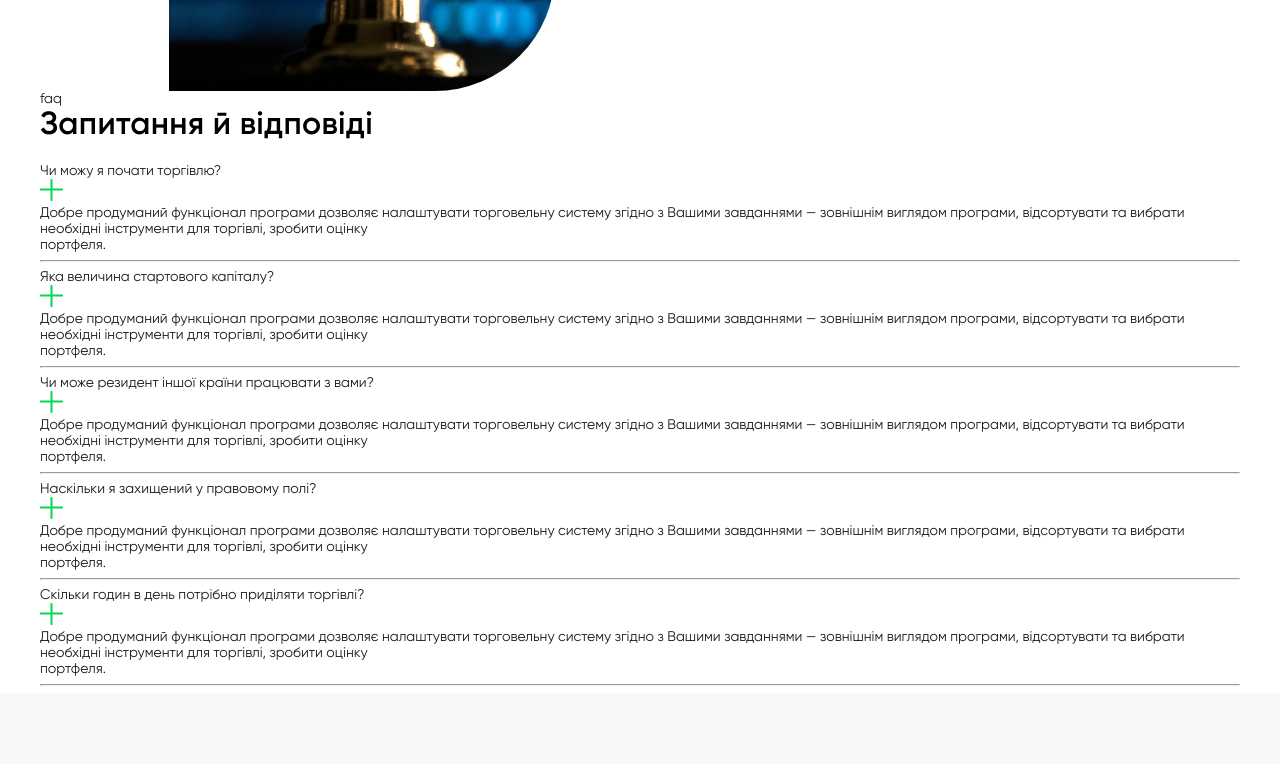
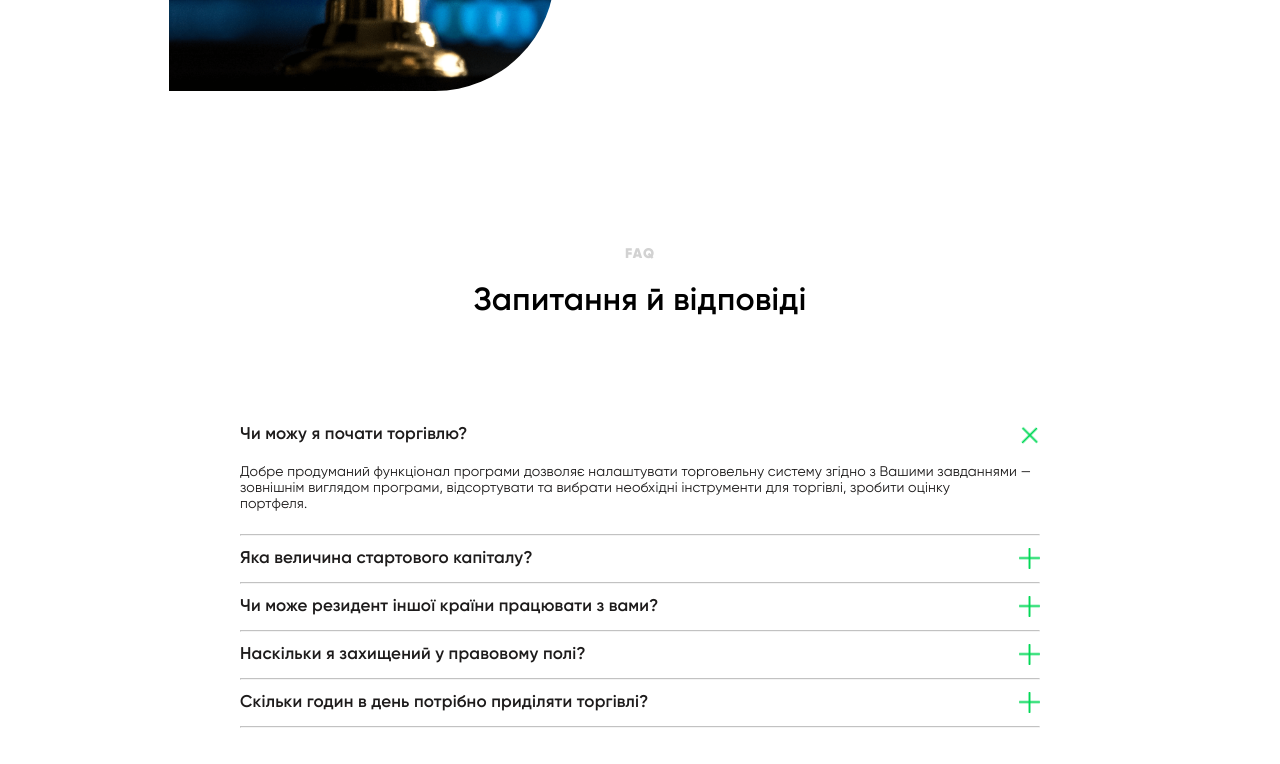
Before and after one commit to Pashkentik/everest, a plain HTML site: page crypto.html in a window 1280 px wide. Shown: the part 2036-2800 px from the top of the page. Drawn offline with Linux system fonts and the light colour scheme.

Commit message:
FAQ in css

```diff
--- a/css/main.css
+++ b/css/main.css
@@ -1590,7 +1590,7 @@ a {
    justify-content: center;
 }
 
-.FAQ_dropdown_body {
+.faq_dropdown_body {
    min-height: 800px;
    width: 100%;
    display: flex;
@@ -1598,7 +1598,7 @@ a {
    align-items: center;
 }
 
-.FAQ_dropdown_content {
+.faq_dropdown_content {
    height: fit-content;
    max-width: 800px;
    width: 100%;
@@ -1607,13 +1607,13 @@ a {
    gap: 80px;
 }
 
-.FAQ_text {
+.faq_text {
    display: flex;
    flex-direction: column;
    align-items: center;
 }
 
-.FAQ_gray_title {
+.faq_gray_title {
    width: fit-content;
    font-weight: 900;
    font-size: 14px;
@@ -1625,12 +1625,12 @@ a {
 }
 
 
-.FAQ_list_item {
-   display: flex;
-   flex-direction: column;
-}
-
-.FAQ_list_item_group_title {
+.faq_list_item {
+   display: flex;
+   flex-direction: column;
+}
+
+.faq_list_item_group_title {
    display: flex;
    justify-content: space-between;
    cursor: pointer;
@@ -1638,7 +1638,7 @@ a {
    min-height: 32px;
 }
 
-.FAQ_list_item_title {
+.faq_list_item_title {
    font-style: normal;
    font-weight: 600;
    font-size: 17px;
@@ -1648,11 +1648,11 @@ a {
    align-self: center;
 }
 
-.FAQ_show {
+.faq_show {
    display: block;
 }
 
-.FAQ_dropdowm_text {
+.faq_dropdowm_text {
    font-style: normal;
    font-weight: 400;
    font-size: 14px;
@@ -1666,26 +1666,26 @@ a {
    overflow: hidden;
 }
 
-.FAQ_list_item_close {
+.faq_list_item_close {
    height: 1.5em;
    width: 1.5em;
 }
 
-.FAQ_list_line {
+.faq_list_line {
    height: 1px;
    color: #DFDFDF;
    width: 100%;
    opacity: 0.6;
 }
 
-.FAQ_show .FAQ_list_item_group_title .FAQ_list_item_close {
+.faq_show .faq_list_item_group_title .faq_list_item_close {
    transform: rotate(45deg);
    transition: 0.5s ease-in-out;
 }
-.FAQ_list_item_group_title .FAQ_list_item_close {
+.faq_list_item_group_title .faq_list_item_close {
    transition: 0.5s ease-in-out;
 }
-.FAQ_show .FAQ_dropdowm_text {
+.faq_show .faq_dropdowm_text {
    opacity: 1;
    height: fit-content;
    padding: 1em 0;
@@ -2020,7 +2020,7 @@ a {
       line-height: 18px;
    }
 
-   .FAQ_dropdown_body {
+   .faq_dropdown_body {
       min-height: 600px;
       padding-top: 40px;
       padding-bottom: 60px;
@@ -2339,7 +2339,7 @@ a {
       width: 100%;
    }
 
-   .FAQ_dropdown_content {
+   .faq_dropdown_content {
       gap: 50px;
    }
 }
```
